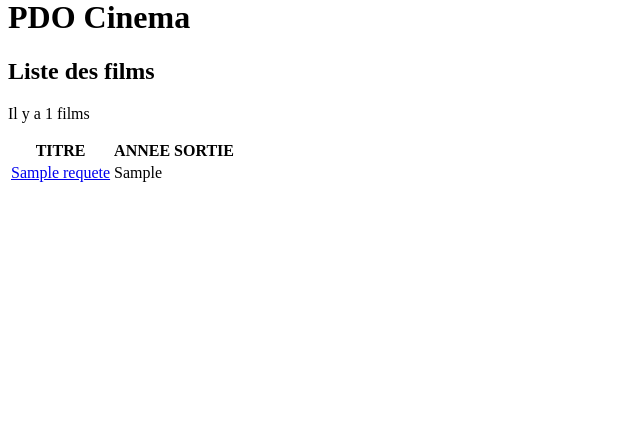
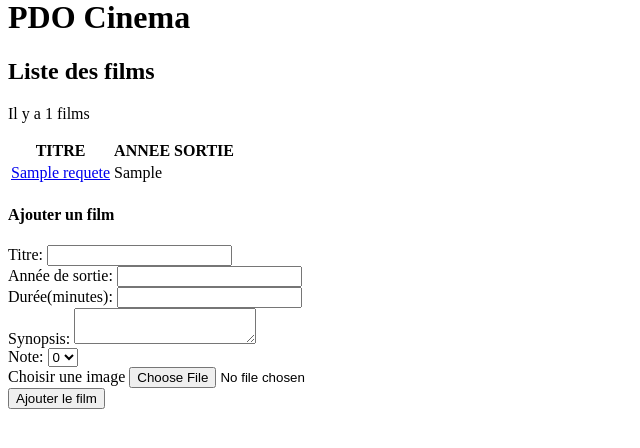
Before and after one commit to romdk/cinema, a PHP site: template view/listFilms.php in a window 1280 px wide. Shown: the part 128-576 px from the top of the page, without its empty margins (0-640 px from the left). Run offline with PHP 8.4, Linux system fonts and the light colour scheme; the template is opened without the code that fills it: most values are stand-ins (such as "Sample title", 1, 10 or a date in 2020).

Commit message:
formulaire ajout film

```diff
--- a/view/listFilms.php
+++ b/view/listFilms.php
@@ -20,6 +20,58 @@
     </tbody>
 </table>
 
+
+<h4>Ajouter un film</h4>
+
+<form action="index.php?action=ajoutFilm" method="post">
+    <div>
+        <label>
+            Titre:
+            <input type="text" name="titre">
+        </label>
+    </div>
+    <div>
+        <label>
+            Année de sortie:
+            <input type="text" name="annee_sortie">
+        </label>
+    </div>
+    <div>
+        <label>
+            Durée(minutes):
+            <input type="text" name="duree">
+        </label>
+    </div>
+    <div>
+        <label>
+           Synopsis:
+            <textarea name="synopsis"></textarea>
+        </label>
+    </div>
+    <div>
+        <label>
+            Note:
+            <select name="note">
+                <option>0</option>
+                <option>1</option>
+                <option>2</option>
+                <option>3</option>
+                <option>4</option>
+                <option>5</option>
+            </select>
+        </label>
+    </div>
+    <div>
+        <label for="file">
+            Choisir une image
+            <input type="file" name="image">
+        </label>
+    </div>
+    <div>
+        <input type="submit" name="ajouterFilm" value="Ajouter le film" >
+    </div>
+</form>
+
 <?php
 
 $titre = 'Liste des films';
```
